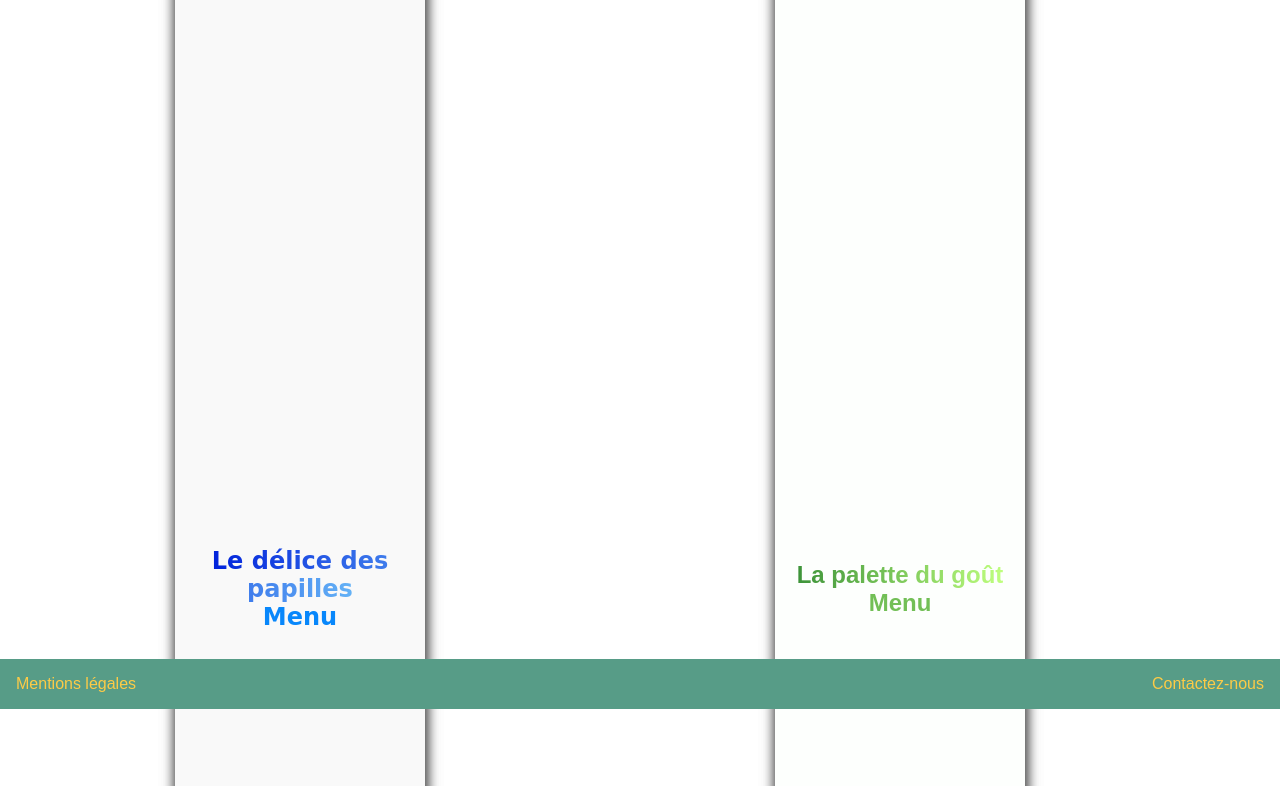
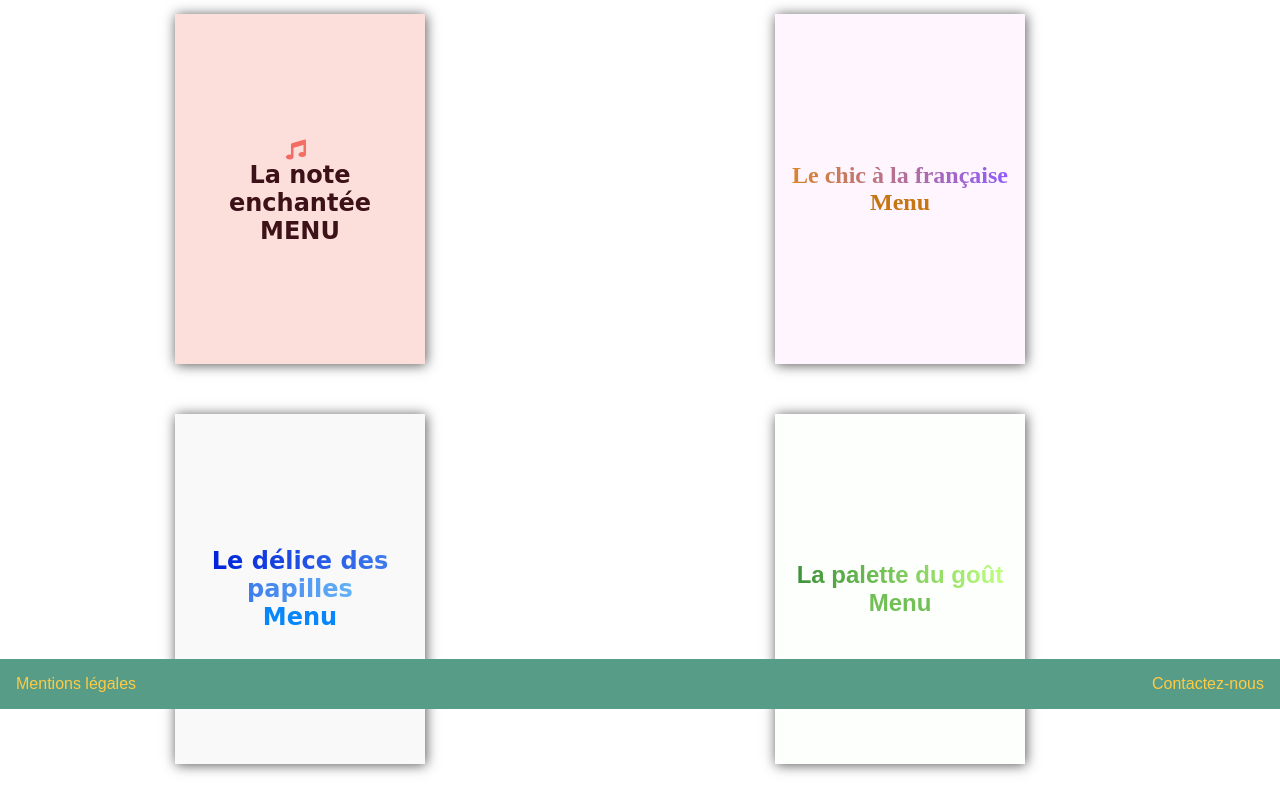
Before and after one commit to Steph2007/P3-OC, a website: page index.html in a window 1280 px wide. Shown: the part 91-877 px from the top of the page. Drawn offline with Linux system fonts and the light colour scheme.

Commit message:
modif hauteur articles accueil v2

```diff
--- a/css/result.css
+++ b/css/result.css
@@ -310,7 +310,7 @@ footer a:hover {
 article {
   width: 80vw;
   max-width: 250px;
-  height: 350vh;
+  height: 350px;
   place-self: center;
   text-align: center;
   box-shadow: 1px 1px 12px #555;
--- a/scss/accueil.scss
+++ b/scss/accueil.scss
@@ -4,7 +4,7 @@
 article{
 width: 80vw;
 max-width: 250px;
-height: 350vh;
+height: 350px;
 place-self: center;
 text-align: center;
 box-shadow: 1px 1px 12px #555;
```
